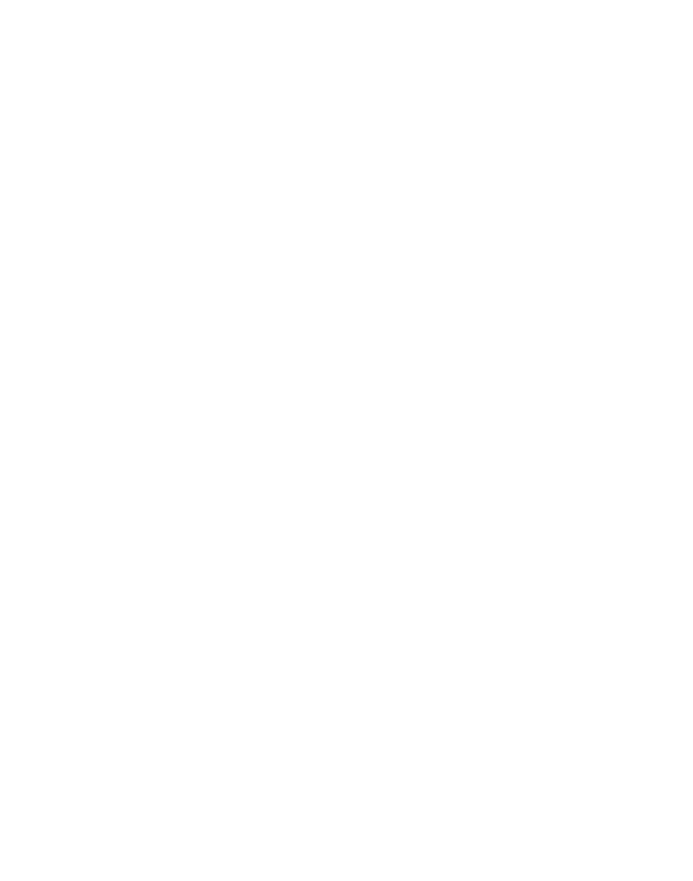
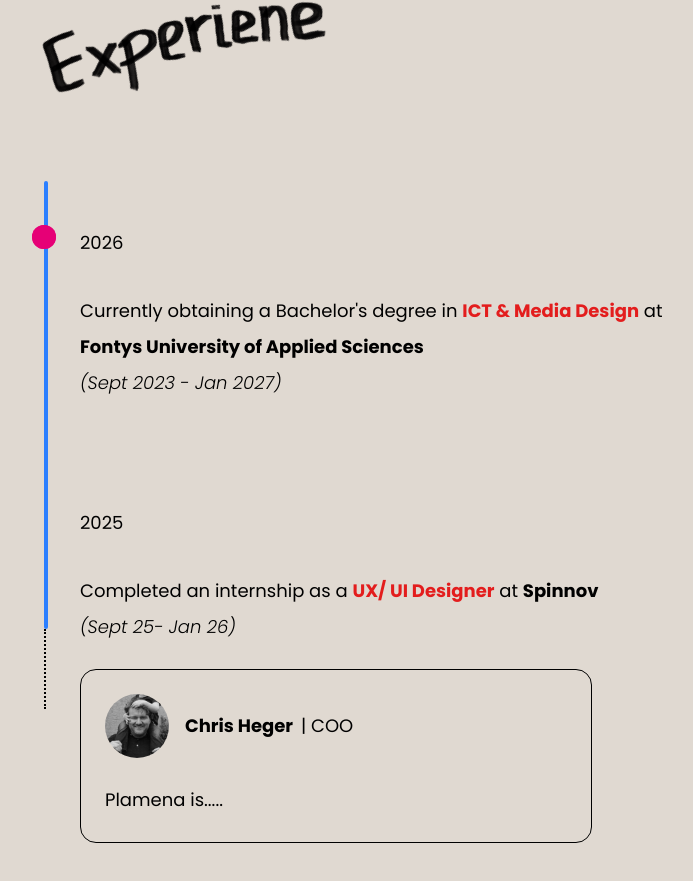
Before and after one commit to plamiiiM/personal_portfolio, a React (Vite) app: page / in a window 1280 px wide. Shown: the part 2718-3599 px from the top of the page, without its empty margins (80-773 px from the left). Before the commit the page ends 2563 px from the top, so only its background shows below. Built offline with nearby package versions, Linux system fonts and the light colour scheme; a web font is replaced by a local one.

Commit message:
created a card component for the experience and recommendation; component is in the timeline component

```diff
--- a/src/components/experience section/experience_section.jsx
+++ /dev/null
@@ -1,11 +0,0 @@
-import React from "react";
-
-const ExperienceSection = () => {
-    return (
-        <section>
-
-        </section>
-    );
-};
-
-export default ExperienceSection;
--- /dev/null
+++ b/src/components/experience_section/experience_card_component.jsx
@@ -0,0 +1,60 @@
+import React from "react";
+
+export function ExperienceCardComponent({
+  year,
+  date,
+  role,
+  company,
+  recommendation,
+  nameEmployer,
+  positionEmployer,
+  imageOfEmployer,
+  sentence,
+  showRecommendation = false,
+}) {
+  return (
+    <div className="flex flex-col font-[poppins] text-lg leading-9">
+      <div className="absolute left-0 top-15 w-6 h-6 bg-pink-600 rounded-full "></div>
+
+      <h2 className=" mb-8">{year ? `${year}` : "Year"}</h2>
+      <p>
+        {sentence ? `${sentence}` : "You did..."}{" "}
+        <span className="text-(--red) font-bold">{role || "Role"}</span> at{" "}
+        <span className="font-bold">{company ? `${company}` : "Company"}</span>
+      </p>
+
+      <p className="italic font-light mb-6">({date ? `${date}` : "Date"})</p>
+
+      {showRecommendation && (
+        <div className="border border-black rounded-2xl p-6 w-full max-w-lg relative">
+          <div className="flex items-center gap-4 mb-6">
+            <div className="w-16 rounded-full ">
+              <img
+                src={imageOfEmployer ? `${imageOfEmployer}` : null}
+                alt=""
+                className="w-full h-full object-cover rounded-full"
+              />
+            </div>
+
+            <div className="flex flex-row items-center gap-2">
+              <h4 className="font-bold text-black ">
+                {nameEmployer ? `${nameEmployer}` : "Name Name"}
+              </h4>
+              <span className="text-black ">
+                | {positionEmployer ? `${positionEmployer}` : "Position"}
+              </span>
+            </div>
+          </div>
+
+          <p className=" ">
+            {recommendation
+              ? `${recommendation}`
+              : "Lorem ipsum dolor sit amet, consectetur adipiscing elit. Sed do eiusmod tempor incididunt ut labore et dolore magna aliqua."}
+          </p>
+        </div>
+      )}
+    </div>
+  );
+}
+
+export default ExperienceCardComponent;
--- /dev/null
+++ b/src/components/experience_section/experience_section.jsx
@@ -0,0 +1,13 @@
+import React from "react";
+import TimelineExperience from "./timeline_experience";
+
+const ExperienceSection = () => {
+    return (
+        <section className="mt-[5rem]">
+            <img className="w-[20rem] -rotate-40" src="/experience_text.png" alt="Experience" />
+            <TimelineExperience />
+        </section>
+    );
+};
+
+export default ExperienceSection;
--- /dev/null
+++ b/src/components/experience_section/timeline_experience.jsx
@@ -0,0 +1,40 @@
+import React from "react";
+import ExperienceCard from "./experience_card_component";
+
+const TimelineExperience = () => {
+  return (
+    <div className="min-h-screen flex justify-start">
+      <div className="relative w-full max-w-2xl">
+        <div className="absolute left-3 top-4 bottom-0 flex flex-col">
+          <div className="h-112 w-1 rounded-full bg-blue-500"></div>
+          <div className="h-20 border-l-2 border-black border-dotted"></div>
+        </div>
+
+        <div className="relative pl-12 pt-15 flex flex-col gap-y-20">
+
+          <ExperienceCard
+            year="2026"
+            role="ICT & Media Design"
+            company="Fontys University of Applied Sciences"
+            date="Sept 2023 - Jan 2027"
+            sentence="Currently obtaining a Bachelor's degree in"
+          />
+          <ExperienceCard
+            date="Sept 25- Jan 26"
+            year="2025"
+            sentence="Completed an internship as a"
+            role="UX/ UI Designer"
+            company="Spinnov"
+            nameEmployer="Chris Heger"
+            positionEmployer="COO"
+            imageOfEmployer="/chris_photo.jpeg"
+            recommendation="Plamena is....."
+            showRecommendation={true}
+          />
+        </div>
+      </div>
+    </div>
+  );
+};
+
+export default TimelineExperience;
```
Also changed, not shown: src/pages/landing_page.jsx (+6 -6 lines), public/chris_photo.jpeg (added), src/components/introduction_section/introduction_section.jsx (renamed from src/components/introduction section/introduction_section.jsx), src/components/landing_section/portfolio_label_with_picture.jsx (renamed from src/components/landing section/portfolio_label_with_picture.jsx), src/components/landing_section/profession_title_name.jsx (renamed from src/components/landing section/profession_title_name.jsx), src/components/ux_strategy_section/ux_strategy_section.jsx (renamed from src/components/ux strategy section/ux_strategy_section.jsx).
